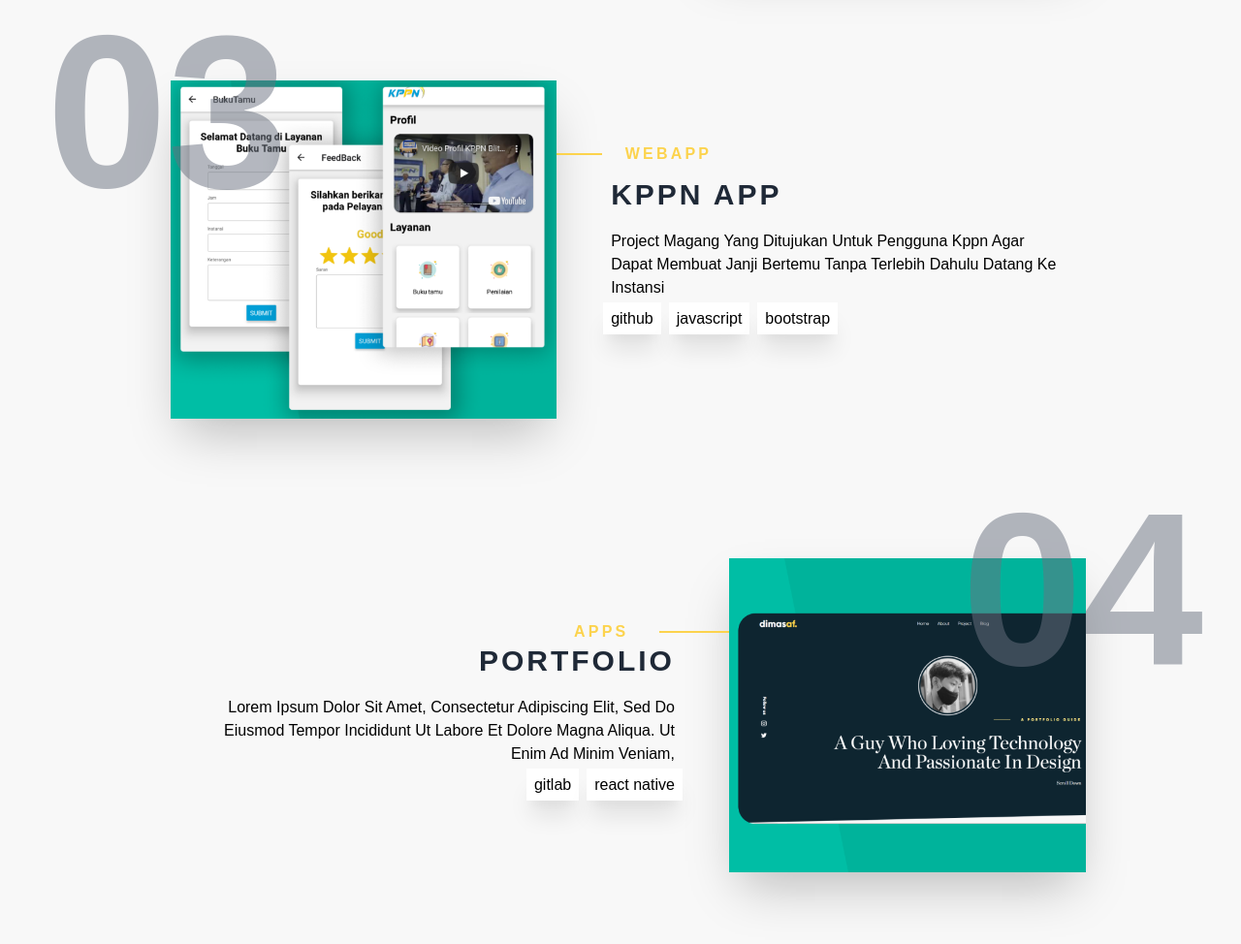
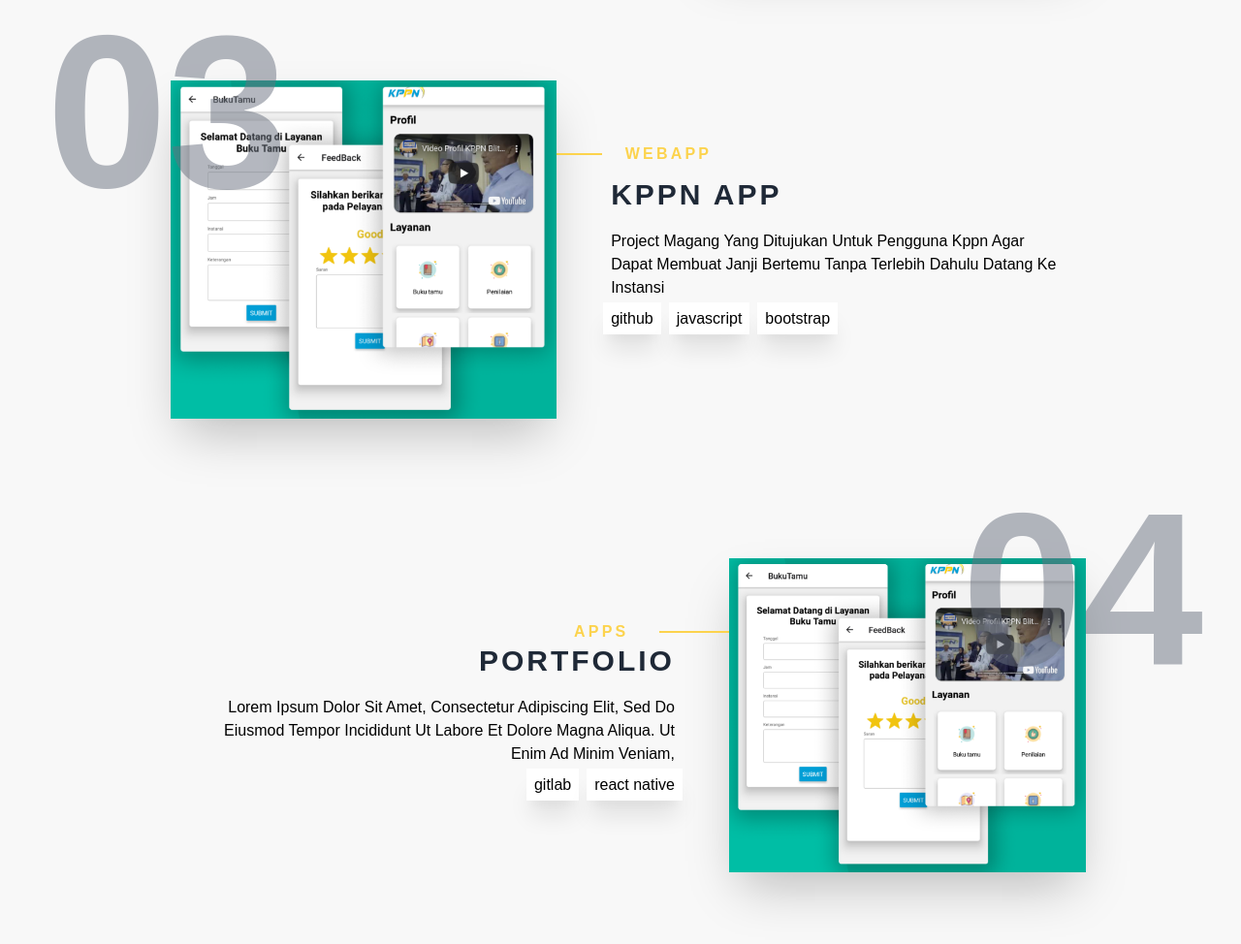
Before and after one commit to dimasaf/portfolio, a Gatsby site: page / in a window 1280 px wide. Shown: the part 2321-3295 px from the top of the page at 97% size. Built offline with nearby package versions, Linux system fonts and the light colour scheme; Gatsby itself is replaced by a stand-in of ours; what tailwindcss-filters would draw is missing.

Commit message:
image corrupt

```diff
--- a/src/components/project.js
+++ b/src/components/project.js
@@ -153,7 +153,7 @@ const Project = () => {
         description="Lorem ipsum dolor sit amet, consectetur adipiscing elit, sed do eiusmod tempor incididunt ut labore et dolore magna aliqua. Ut enim ad minim veniam,"
         image={
           <StaticImage
-            src="../images/Project_5.png"
+            src="../images/Project_3.png"
             alt="project 4"
             placeholder="blurred"
           />
```
